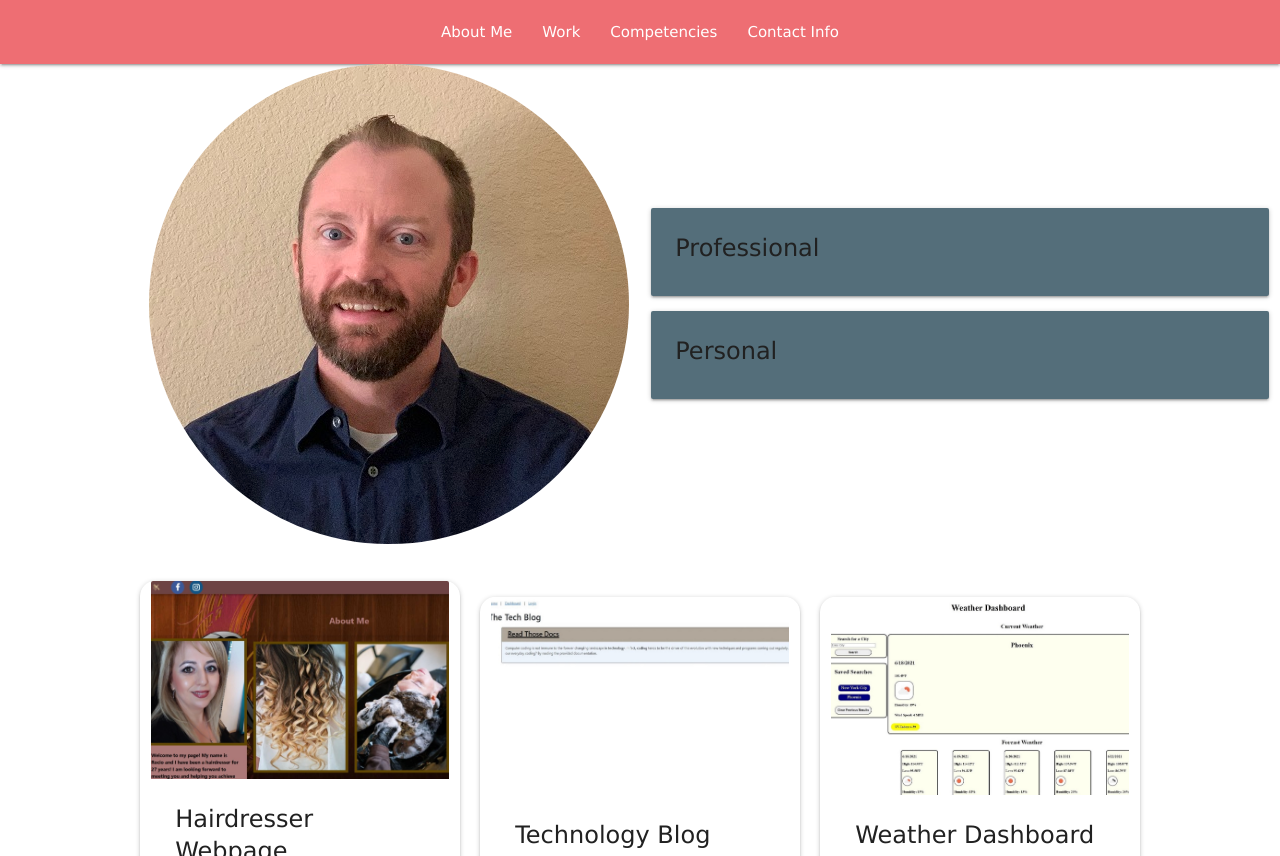
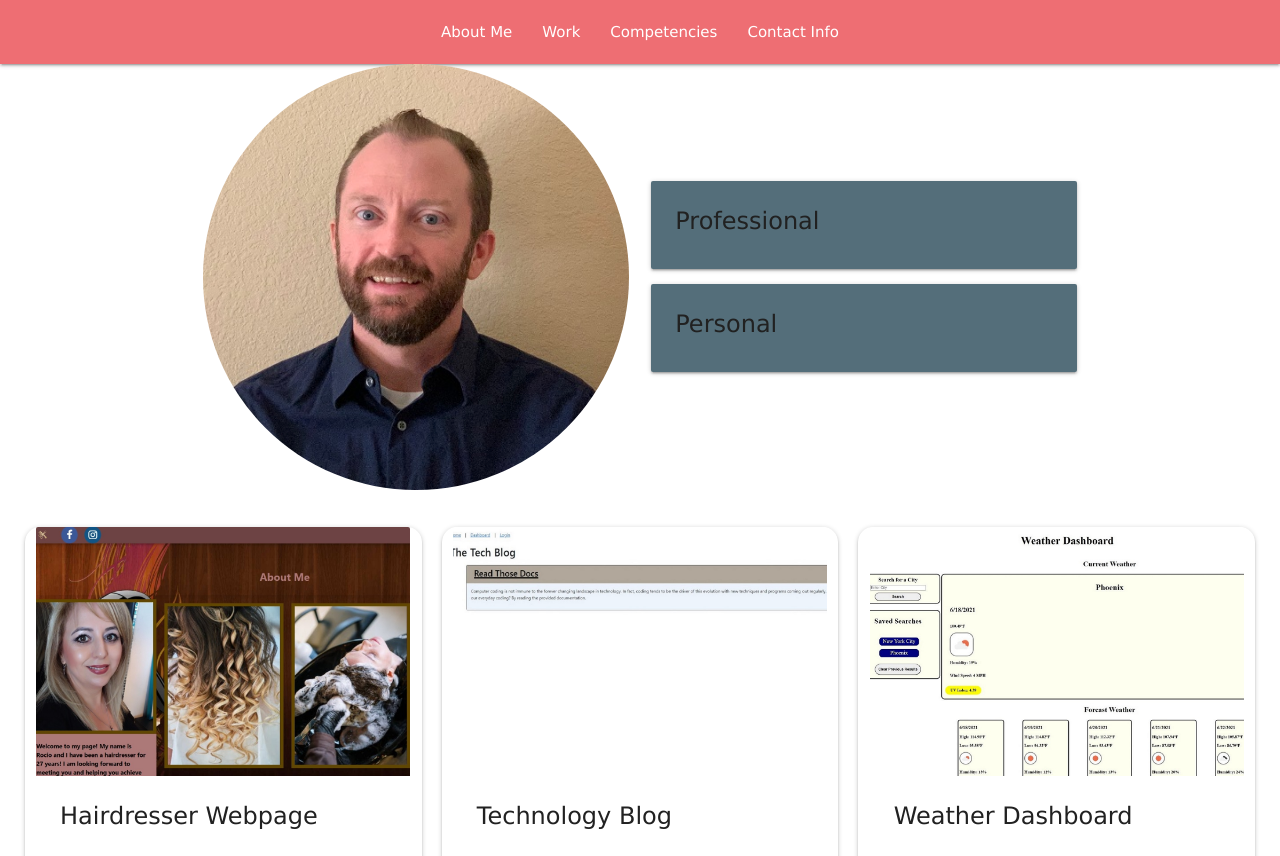
Before and after one commit to JMan4342/Joseph-Manning-Portfolio, a website: page index.html in a window 1280 px wide. Shown: the top 856 px of the page. Drawn offline with nearby package versions, Linux system fonts and the light colour scheme.

Commit message:
Change screen response to flexbox

```diff
--- a/assets/css/style.css
+++ b/assets/css/style.css
@@ -12,6 +12,7 @@ html {
 
 .row {
   display: flex;
+  flex-wrap: wrap;
   align-items: center;
   justify-content: center;
 }
@@ -26,3 +27,34 @@ html {
   border-radius: 5px;
   /* padding: 10px; */
 }
+
+@media (max-width: 600px) {
+  #projCard {
+    width: 98%;
+    height: auto;
+  }
+  #workRow {
+    flex-direction: column;
+  }
+}
+
+@media (min-width: 601px) {
+  #projCard {
+    width: 45%;
+    height: auto;
+  }
+  #workRow {
+    flex-direction: row;
+  }
+}
+
+@media only screen and (min-width: 993px) {
+  #projCard {
+    width: 31%;
+    height: auto;
+  }
+  #workRow {
+    flex-direction: row;
+  }
+
+}
--- a/index.html
+++ b/index.html
@@ -29,16 +29,17 @@
       <!-- </div> -->
     </nav>
     <main>
-      <section id="about" class="row valign-wrapper">
+      <section id="about" class="container">
         <a name="About"></a>
-        <div class="col s12 m6 right-align">
+        <div class="row">
+          <div class="col m6 s12">
             <img
               src="./assets/images/profile_pic.jpg"
               id="profile"
               class="circle responsive-img"
             />
           </div>
-        <div class="col s12 m6 left-align">
+          <div class="col m6 s12">
             <div class="card blue-grey darken-1">
               <div class="card-content">
                 <span class="card-title activator grey-text text-darken-4"
@@ -55,8 +56,8 @@
                   one-of-a-kind positive online experience. Before taking on the
                   role of student I was a team lead for an internationally known
                   toy company helping to oversee the merchandising team and
-                ensuring that our product was properly represented on the retail
-                shelf.
+                  ensuring that our product was properly represented on the
+                  retail shelf.
                 </p>
               </div>
             </div>
@@ -69,18 +70,19 @@
               <div class="card-reveal">
                 <span class="card-title grey-text text-darken-4">Personal</span>
                 <p>
-                In my freetime you can find me getting out in nature and hiking
-                the local trails in the Arizona desert, or heading north to
-                cooler climates.
+                  In my freetime you can find me getting out in nature and
+                  hiking the local trails in the Arizona desert, or heading
+                  north to cooler climates.
                 </p>
+              </div>
             </div>
           </div>
         </div>
       </section>
       <section id="work">
         <a name="Work"></a>
-        <div class="row valign-wrapper">
-          <div class="card col s12 m3 hoverable" id="projCard">
+        <div class="row valign-wrapper" id="workRow">
+          <div class="card col hoverable" id="projCard">
             <div class="card-image waves-effect waves-block waves-light">
               <img class="activator" src="./assets/images/Hairdresser1.jpg" />
             </div>
@@ -122,7 +124,7 @@
               </ul>
             </div>
           </div>
-          <div class="card col s12 m3 hoverable" id="projCard">
+          <div class="card col hoverable" id="projCard">
             <div class="card-image waves-effect waves-block waves-light">
               <img class="activator" src="./assets/images/TechBlog.jpeg" />
             </div>
@@ -162,7 +164,7 @@
               </ul>
             </div>
           </div>
-          <div class="card col s12 m3 hoverable" id="projCard">
+          <div class="card col hoverable" id="projCard">
             <div class="card-image waves-effect waves-block waves-light">
               <img class="activator" src="./assets/images/Weather1.jpeg" />
             </div>
@@ -204,9 +206,9 @@
               </ul>
             </div>
           </div>
-        </div>
-        <div class="row valign-wrapper">
-          <div class="card col s12 m3 hoverable" id="projCard">
+        <!-- </div>
+        <div class="row" id="workRow"> -->
+          <div class="card col hoverable" id="projCard">
             <div class="card-image waves-effect waves-block waves-light">
               <img
                 class="activator"
@@ -262,6 +264,7 @@
         <a name="Contact"></a>
       </section>
     </main>
+    <script src="http://code.jquery.com/jquery-latest.min.js"></script>
     <script type="text/javascript" src="./assets/js/materialize.js"></script>
     <script src="./assets/js/script.js"></script>
   </body>
```
Lines whose indentation alone changed are shown as unchanged.
